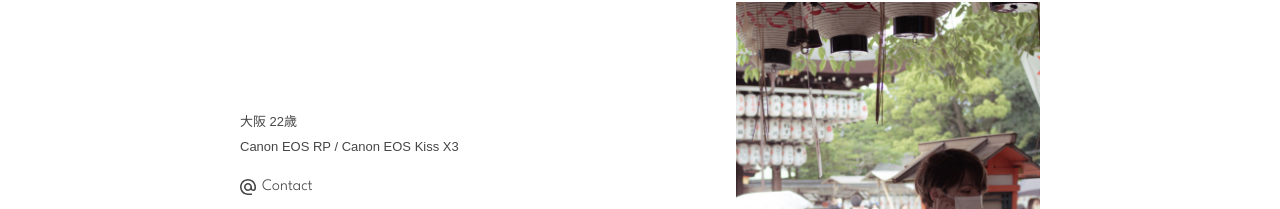
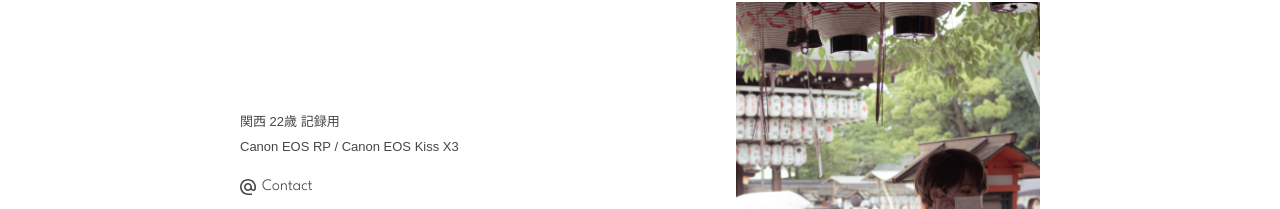
Before and after one commit to p0xyz/philosophia, a Next.js app: page /about in a window 1280 px wide. Shown: the part 226-435 px from the top of the page. Built offline with nearby package versions, Linux system fonts and the light colour scheme.

Commit message:
fix: 文章の修正

```diff
--- a/src/pages/about.tsx
+++ b/src/pages/about.tsx
@@ -24,7 +24,7 @@ const About: NextPage = () => {
   );
   const Description = () => (
     <Text fontSize="1.3rem" lineHeight="2.5rem">
-      大阪 22歳
+      関西 22歳 記録用
       <br />
       Canon EOS RP / Canon EOS Kiss X3
     </Text>
```
